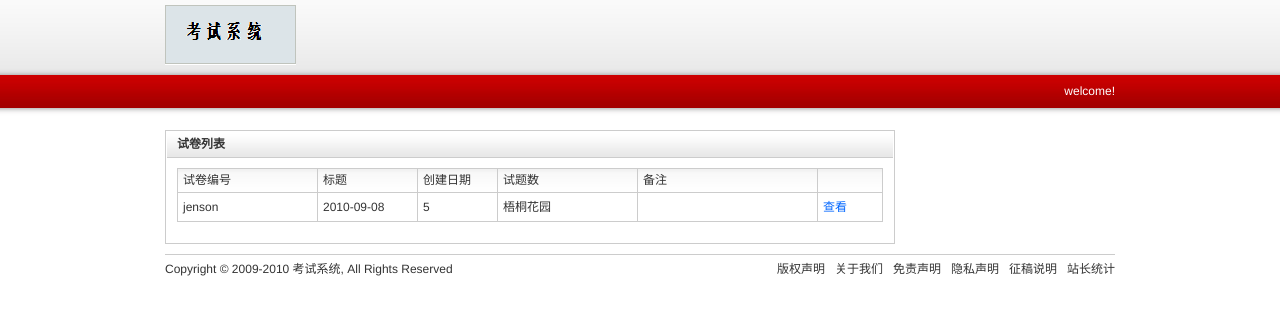
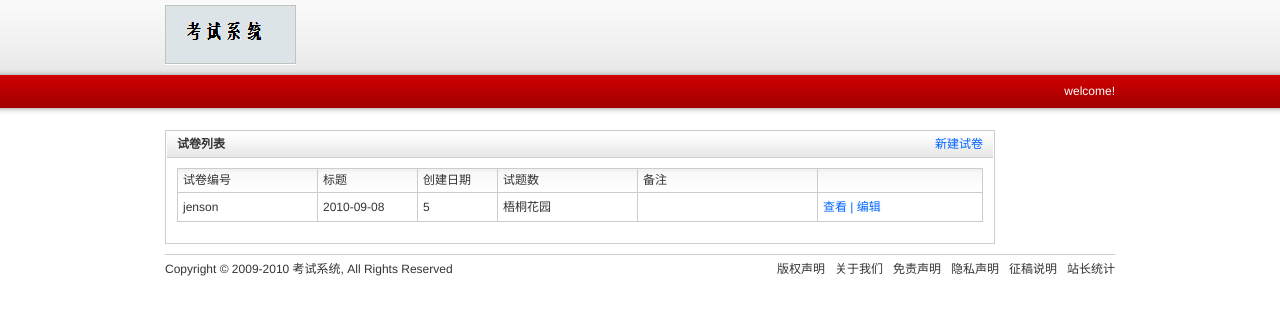
Before and after one commit to lifang/exam_app, a Rails app: page /pages in a window 1280 px wide. Shown: the top 315 px of the page. Run offline with Rails 7, Linux system fonts and the light colour scheme.

Commit message:
modify view pages/index --modify by lifang

```diff
--- a/app/views/pages/index.erb
+++ b/app/views/pages/index.erb
@@ -1,6 +1,6 @@
 
 <div class="main_box_back">
-  <h2>试卷列表</h2>
+  <h2><span>试卷列表</span><div class="right"><a href="#">新建试卷</a></div></h2>
   <div class="in">
     <table>
       <colgroup>
@@ -28,7 +28,7 @@
           <td>5</td>
           <td>梧桐花园</td>
           <td></td>
-          <td><a href="#">查看</a></td>
+          <td><a href="#">查看&nbsp;|&nbsp;编辑</a></td>
         </tr>
       </tbody>
     </table>
--- a/public/stylesheets/exam_biz_back.css
+++ b/public/stylesheets/exam_biz_back.css
@@ -1449,7 +1449,7 @@ a:hover{
 }
 .main_box_back{
 	float:left;
-	width:726px;
+	width:826px;
 	border:#ccc 1px solid;
 	padding:1px;
 }
```
